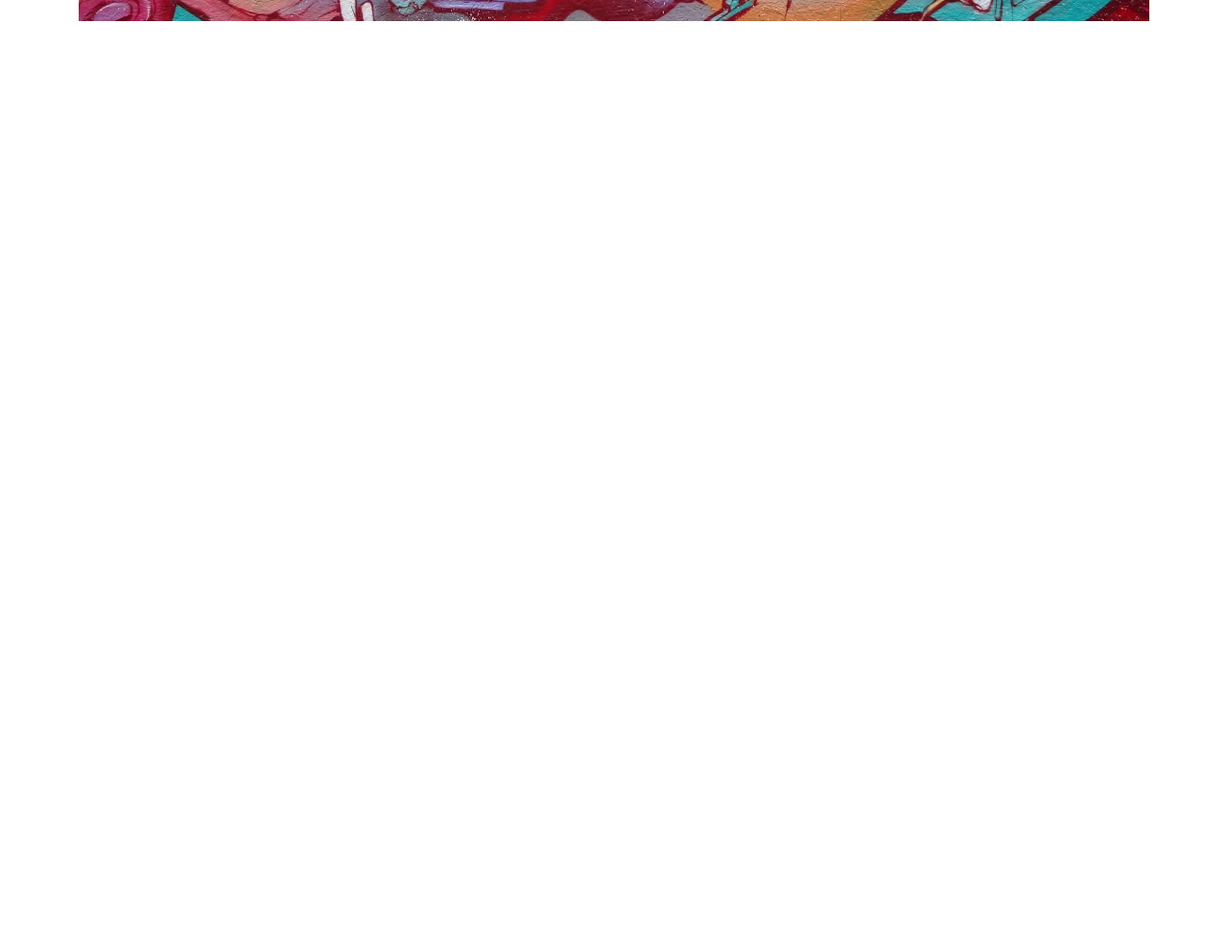
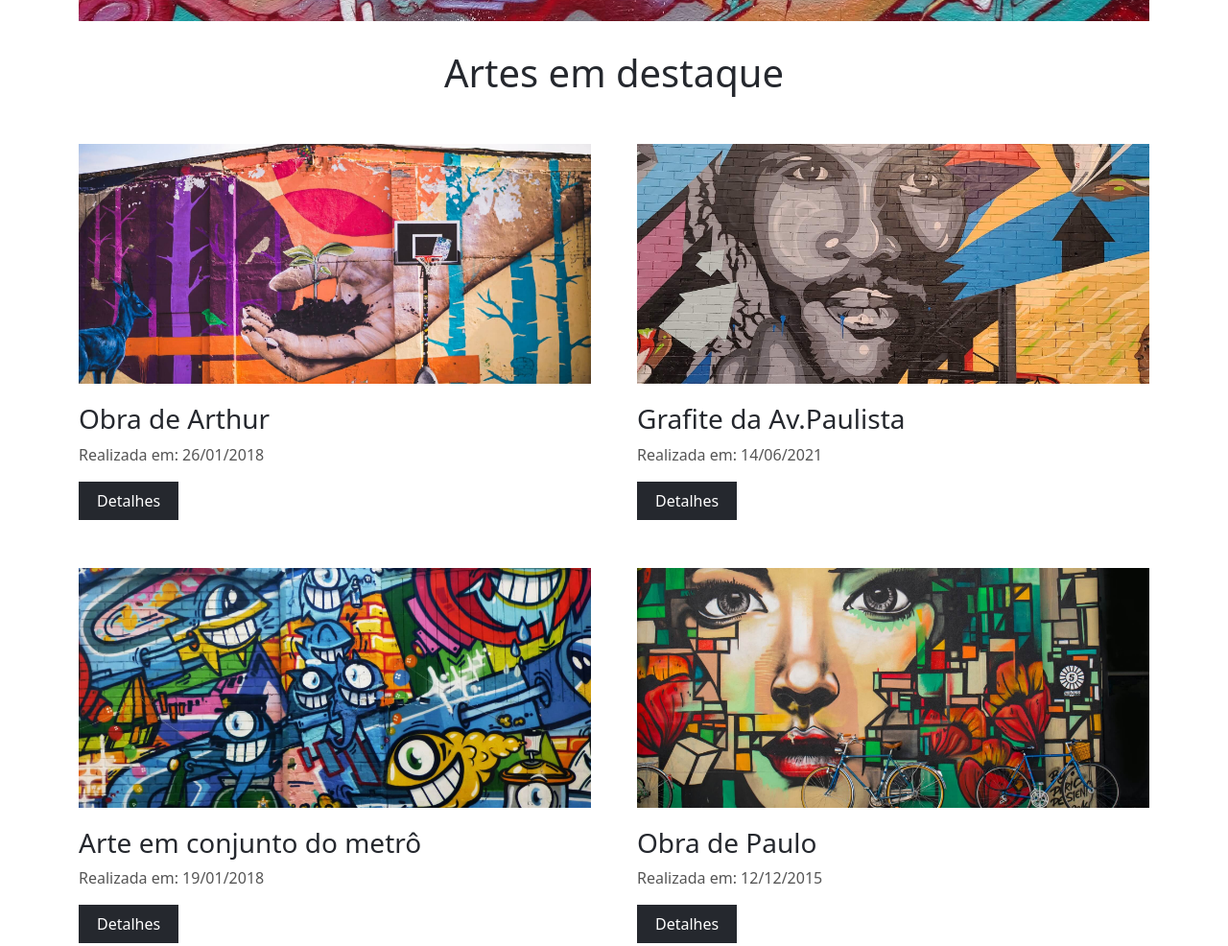
Before and after one commit to vleonecezar/art, a plain HTML site: page index.html in a window 1280 px wide. Shown: the part 563-1549 px from the top of the page at 96% size. Before the commit the page ends 800 px from the top, so only its background shows below. Drawn offline with nearby package versions, Linux system fonts and the light colour scheme.

Commit message:
galeria finalizada

```diff
--- a/css/styles.css
+++ b/css/styles.css
@@ -82,3 +82,39 @@ i {
   left: 25px;
   bottom: 25px;
 }
+
+/* GALLERY */
+#img2 {
+  background-image: url("../img/g_2.jpg");
+}
+
+#img3 {
+  background-image: url("../img/g_3.jpg");
+}
+
+#img4 {
+  background-image: url("../img/g_4.jpg");
+}
+
+#img5 {
+  background-image: url("../img/g_5.jpg");
+}
+
+#img6 {
+  background-image: url("../img/g_6.jpg");
+}
+
+#gallery-container h1 {
+  text-align: center;
+}
+
+#gallery-container h1,
+#gallery-container .col-md-6,
+#gallery-container .col-12 {
+  margin-bottom: 50px;
+}
+
+.small-image-container {
+  height: 250px;
+  margin-bottom: 20px;
+}
--- a/index.html
+++ b/index.html
@@ -51,5 +51,43 @@
         </div>
       </div>
     </div>
+    <!-- GALLERY -->
+    <div class="container" id="gallery-container">
+      <div class="col-12">
+        <h1>Artes em destaque</h1>
+      </div>
+      <div class="row gx-5">
+        <div class="col-12 col-md-6">
+          <div class="small-image-container center-image" id="img2"></div>
+          <h3>Obra de Arthur</h3>
+          <p class="secondary-color">Realizada em: 26/01/2018</p>
+          <a href="#" class="btn">Detalhes</a>
+        </div>
+        <div class="col-12 col-md-6">
+          <div class="small-image-container center-image" id="img3"></div>
+          <h3>Grafite da Av.Paulista</h3>
+          <p class="secondary-color">Realizada em: 14/06/2021</p>
+          <a href="#" class="btn">Detalhes</a>
+        </div>
+        <div class="col-12 col-md-6">
+          <div class="small-image-container center-image" id="img4"></div>
+          <h3>Arte em conjunto do metrô</h3>
+          <p class="secondary-color">Realizada em: 19/01/2018</p>
+          <a href="#" class="btn">Detalhes</a>
+        </div>
+        <div class="col-12 col-md-6">
+          <div class="small-image-container center-image" id="img5"></div>
+          <h3>Obra de Paulo</h3>
+          <p class="secondary-color">Realizada em: 12/12/2015</p>
+          <a href="#" class="btn">Detalhes</a>
+        </div>
+        <div class="col-12 col-md-6">
+          <div class="small-image-container center-image" id="img6"></div>
+          <h3>Grafite no centro da cidade</h3>
+          <p class="secondary-color">Realizada em: 13/02/2012</p>
+          <a href="#" class="btn">Detalhes</a>
+        </div>
+      </div>
+    </div>
   </body>
 </html>
```
